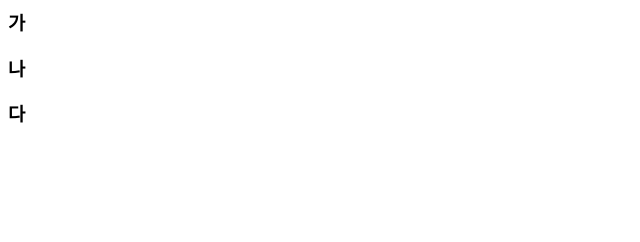
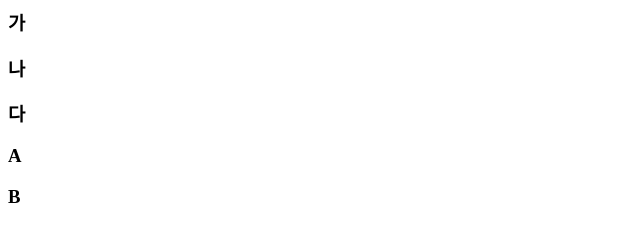
Before and after one commit to choihoseong/htmlTest, a plain HTML site: page index.html in a window 1280 px wide. Shown: the full height of the page, 0-640 px from the left. Drawn offline with Linux system fonts and the light colour scheme.

Commit message:
ver04 동기화작업

```diff
--- a/index.html
+++ b/index.html
@@ -4,5 +4,7 @@
 		<h3>가<h3>
 		<h3>나<h3>
 		<h3>다<h3>
+		<h3>A<h3>
+		<h3>B<h3>
 	</body>
 </html>
```
